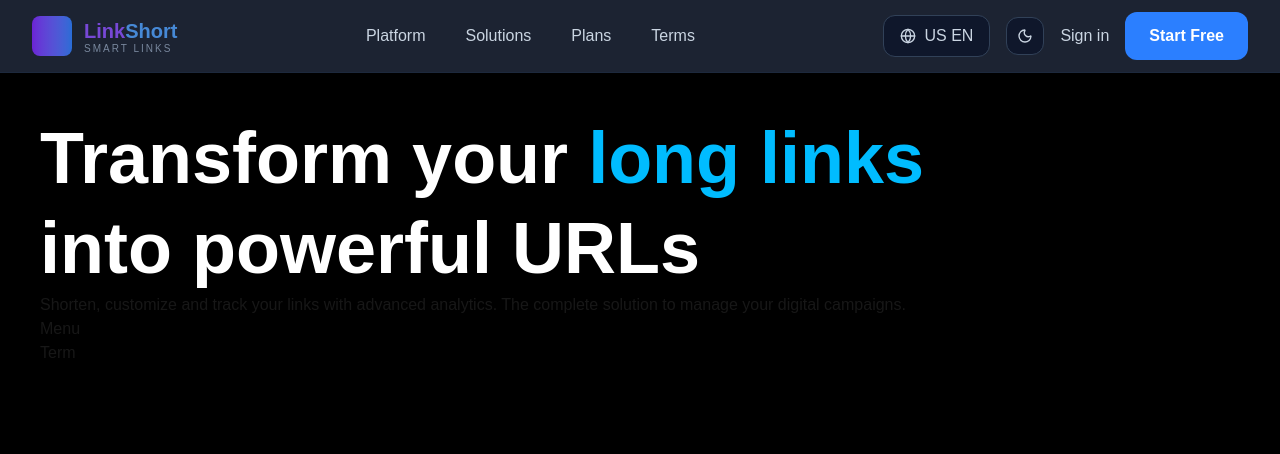
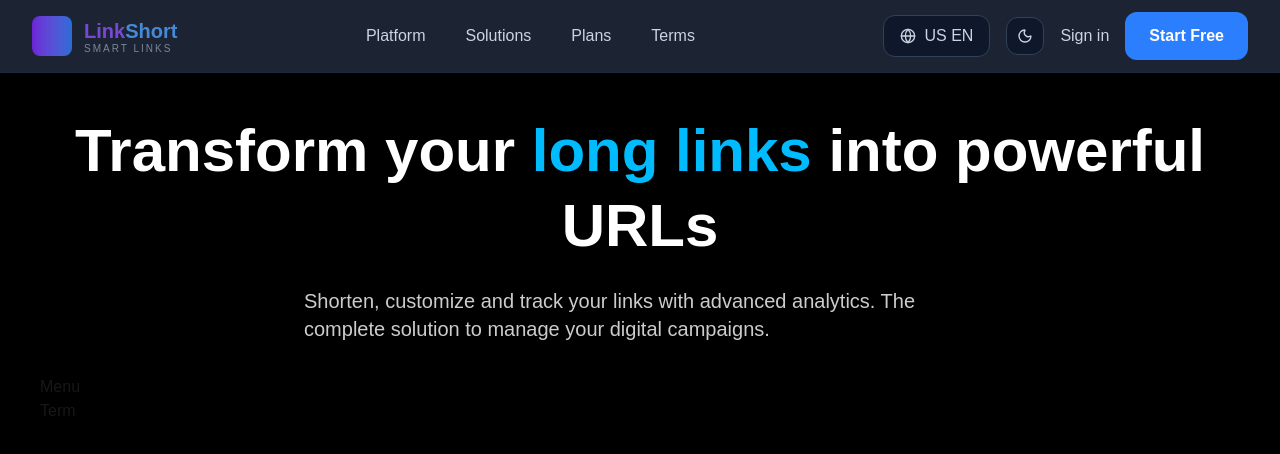
Before and after one commit to sekiro961-wq/shortlink-clone-nextjs, a Next.js app: page / in a window 1280 px wide. Shown: the top 454 px of the page. Built offline with nearby package versions, Linux system fonts and the light colour scheme.

Commit message:
subtitle

```diff
--- a/src/components/layout/hero/HeroSubtitle.tsx
+++ b/src/components/layout/hero/HeroSubtitle.tsx
@@ -1,4 +1,7 @@
 export default function HeroSubtitle() {
-    return <div>Shorten, customize and track your links with advanced analytics. The complete solution to manage your digital campaigns.
-</div>;
+    return (
+        <div className="text-xl text-white mb-8 max-w-2xl mx-auto opacity-80">
+            Shorten, customize and track your links with advanced analytics. The complete solution to manage your digital campaigns.
+        </div>
+    );
 }
--- a/src/components/layout/hero/HeroTitle.tsx
+++ b/src/components/layout/hero/HeroTitle.tsx
@@ -1,7 +1,7 @@
 export default function HeroTitle() {
     return(
     <div>
-        <div className="max-w-5xl text-6xl font-extrabold leading-tight text-white md:text-7xl">
+        <div className="text-4xl font-extrabold leading-tight text-white sm:text-5xl lg:text-6xl mb-6 text-center ">
         Transform your {" "}
         <span className="text-sky-400">
         long links
```
